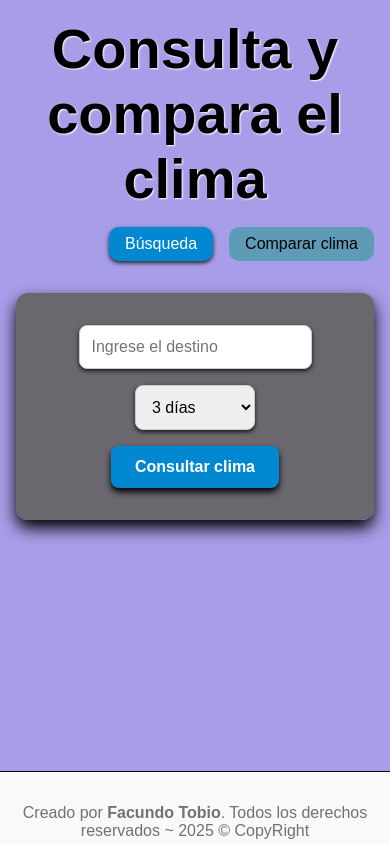
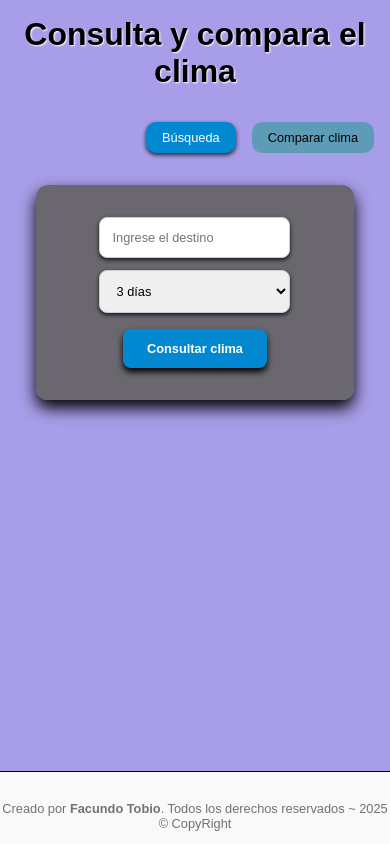
Before and after one commit to Facundotobio/clima-app-react, a React (Vite) app: page / in a window 390 px wide. Built offline with nearby package versions, Linux system fonts and the light colour scheme.

Commit message:
feat: add responsive design

```diff
--- a/src/styles/Buscador.module.css
+++ b/src/styles/Buscador.module.css
@@ -54,3 +54,30 @@
   background-color: #0277bd;
   box-shadow: 0 6px 12px rgba(0, 0, 0, 0.15);
 }
+
+@media screen and (max-width: 450px) {
+
+.form{
+  max-width: 80%;
+  padding: 2rem 1rem;
+
+}
+
+.inputsContainer {
+  flex-direction: column; /* Cambia de fila a columna */
+  gap: 0.75rem;
+}
+
+.input{
+  font-size: 0.8rem;
+  /* min-width: 100px; */
+}
+
+.select{
+  font-size: 0.8rem;
+}
+
+.button{
+  font-size: 0.8rem;
+}
+}
--- a/src/styles/BuscadorClima.module.css
+++ b/src/styles/BuscadorClima.module.css
@@ -100,3 +100,20 @@
     transform: translateY(0);
   }
 }
+
+@media screen and (max-width: 450px) {
+
+.titulo{
+  font-size: 2rem;
+  margin-bottom: 2rem;
+}
+
+.botonModo{
+  font-size: 0.8rem;
+
+}
+
+.error{
+  font-size: 0.8rem;
+}
+}
--- a/src/styles/Footer.module.css
+++ b/src/styles/Footer.module.css
@@ -8,3 +8,9 @@
     background-color: #f9f9f9;
     height: 40px;
   }
+
+  @media screen and (max-width: 450px) {
+    .footer{
+      font-size: 0.8rem;
+    }
+  }
--- a/src/styles/ResultadoClima.module.css
+++ b/src/styles/ResultadoClima.module.css
@@ -52,3 +52,19 @@
   height: 64px;
   margin: 0.5rem 0;
 }
+
+@media screen and (max-width: 450px) {
+
+  .resultadoClima h2{
+    font-size: 1.2rem;
+}
+
+.resultadoClima p{
+  font-size: 0.8rem;
+}
+
+.dia h3{
+  font-size: 1rem;
+}
+
+}
--- a/src/styles/ResultadoComparacion.module.css
+++ b/src/styles/ResultadoComparacion.module.css
@@ -73,3 +73,14 @@
   margin: 0.2rem 0;
   font-size: 0.95rem;
 }
+
+@media screen and (max-width: 450px) {
+
+.resultadoComparacion h2{
+  font-size: 1.2rem;
+}
+
+.ciudad h3{
+  font-size: 1rem;
+}
+}
```
